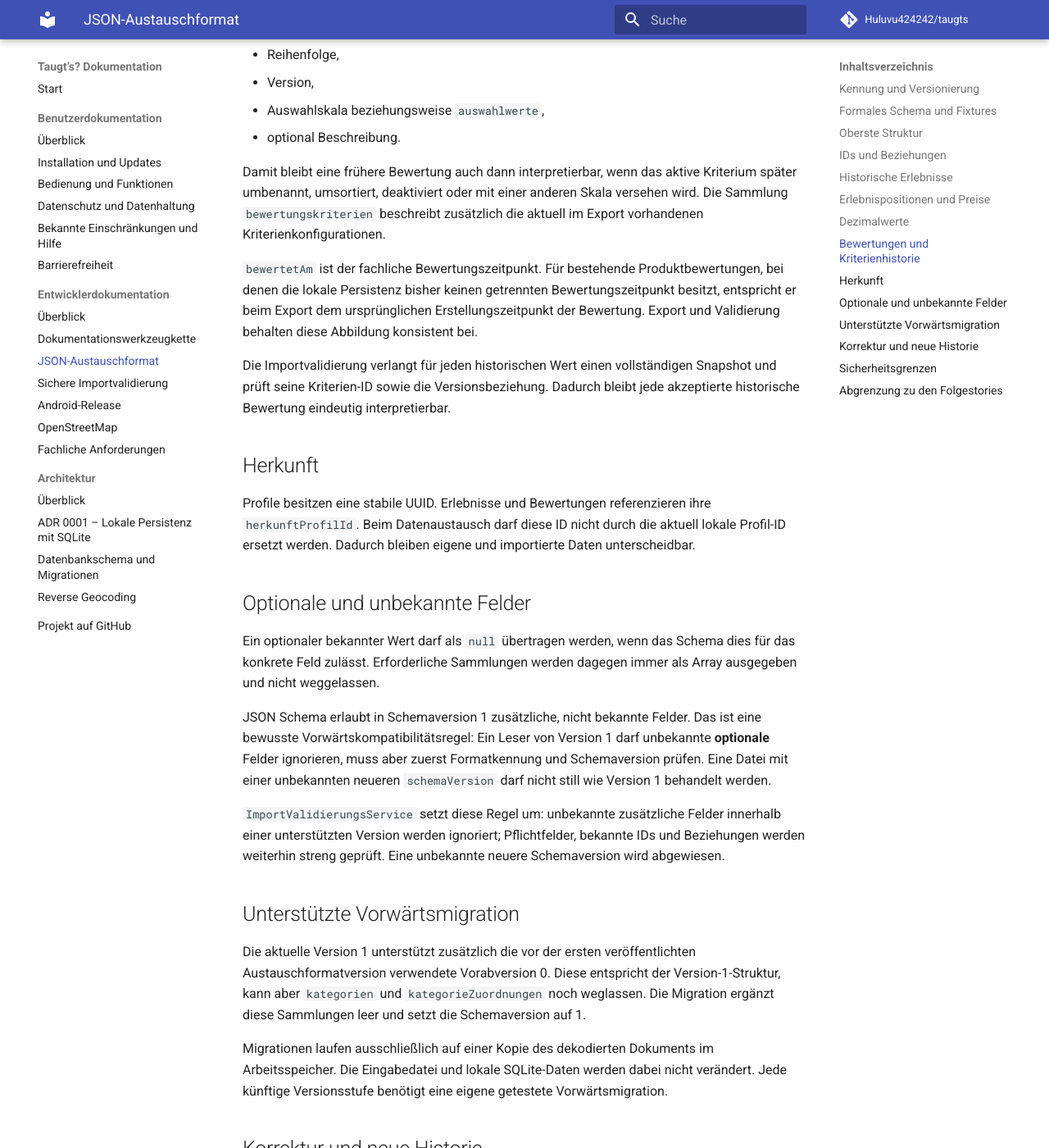
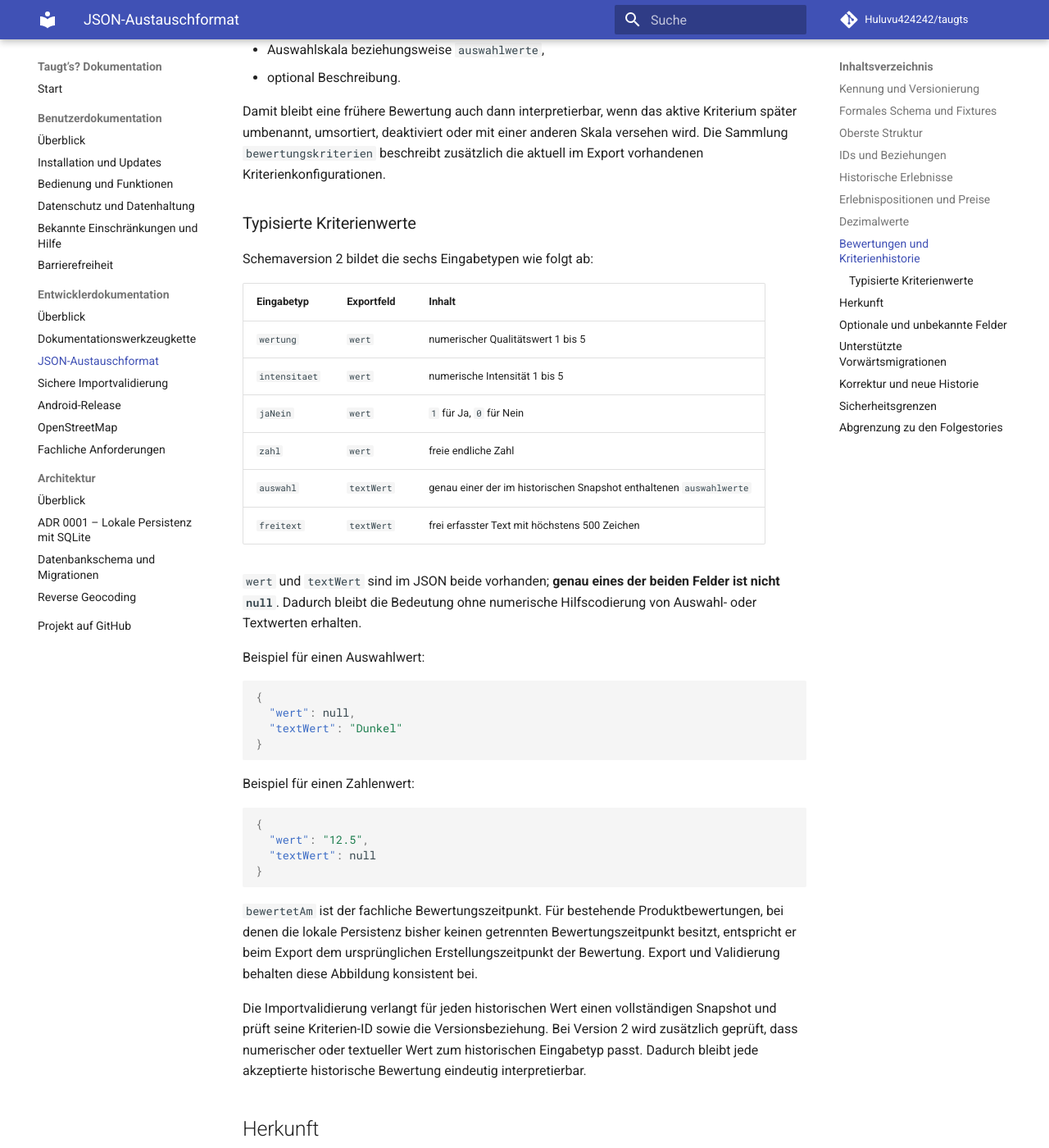
Before and after one commit to Huluvu424242/taugts, an MkDocs documentation site: the page built from docs/entwicklung/austauschformat.md, in a window 1280 px wide and 1400 px high, scrolled down 5039 px. Shown: the whole window at 82% size. Built offline with MkDocs 1.6.1 and Material for MkDocs 9.7.7, drawn with Linux system fonts in a browser that asks for light colours; comment, search, counter and statistics services are not loaded; some of the changed text lies outside the part shown.

Commit message:
Bug #205: Austauschformat 2 dokumentieren

````diff
--- a/docs/entwicklung/austauschformat.md
+++ b/docs/entwicklung/austauschformat.md
@@ -1,6 +1,6 @@
 # Versioniertes JSON-Austauschformat
 
-Taugt’s? verwendet für Sicherung und Datenaustausch ein eigenes, von der lokalen SQLite-Datenbank unabhängiges JSON-Format. Diese Dokumentation beschreibt **Schemaversion 1**. Der Export ist implementiert; Importdateien werden vor jeder späteren Übernahme durch die sichere Importvalidierung vollständig geprüft.
+Taugt’s? verwendet für Sicherung und Datenaustausch ein eigenes, von der lokalen SQLite-Datenbank unabhängiges JSON-Format. Diese Dokumentation beschreibt **Schemaversion 2**. Der Export ist implementiert; Importdateien werden vor jeder späteren Übernahme durch die sichere Importvalidierung vollständig geprüft.
 
 ## Kennung und Versionierung
 
@@ -9,9 +9,9 @@ Jede Datei besitzt mindestens folgende Kopfdaten:
 ```json
 {
   "format": "taugts-export",
-  "schemaVersion": 1,
-  "exportiertAm": "2026-09-02T16:15:00Z",
-  "appVersion": "0.1.0+4"
+  "schemaVersion": 2,
+  "exportiertAm": "2026-09-05T18:15:00Z",
+  "appVersion": "0.1.0+6"
 }
 ```
 
@@ -23,23 +23,17 @@ Jede Datei besitzt mindestens folgende Kopfdaten:
 
 Eine Änderung, die bestehende Felder inkompatibel umdeutet oder entfernt, benötigt eine neue `schemaVersion`. Ergänzende optionale Felder dürfen innerhalb derselben Version hinzukommen, solange vorhandene Bedeutung nicht verändert wird.
 
+Schemaversion 2 wurde eingeführt, weil Bewertungskriterien neben numerischen Werten jetzt auch textuelle Werte für `Auswahl` und `Freitext` speichern können. Dafür besitzt eine Bewertung die getrennten Felder `wert` und `textWert`; genau eines davon ist gesetzt.
+
 ## Formales Schema und Fixtures
 
 Das normative JSON Schema liegt unter:
 
 - `schema/taugts-export.schema.json`
 
-Beispieldaten liegen unter:
+Die vorhandenen Fixtures unter `schema/fixtures/` bleiben bewusst als historische Version-0- und Version-1-Beispiele erhalten. Sie dienen vor allem dazu, die unterstützten Vorwärtsmigrationen, verwaiste Referenzen und fachlich ungültige Status-/Zeitkombinationen zu prüfen. Details stehen unter [Sichere Importvalidierung](importvalidierung.md).
 
-- `schema/fixtures/taugts-export-v1-gueltig.json`
-- `schema/fixtures/taugts-export-v1-ungueltig.json`
-- `schema/fixtures/taugts-export-v0-migrierbar.json`
-- `schema/fixtures/taugts-export-v1-verwaist.json`
-- `schema/fixtures/taugts-export-v1-fachlich-ungueltig.json`
-
-Das gültige Fixture enthält dasselbe Produkt in zwei unterschiedlichen Restaurantbesuchen mit eigenständigen Erlebnispositionen, Preisbeobachtungen und Bewertungen. Damit wird ausdrücklich gezeigt, dass spätere Beobachtungen ältere Werte nicht überschreiben.
-
-Die zusätzlichen Import-Fixtures prüfen eine unterstützte Vorwärtsmigration, verwaiste Referenzen und fachlich ungültige Status-/Zeitkombinationen. Details stehen unter [Sichere Importvalidierung](importvalidierung.md).
+Das bisherige gültige Version-1-Fixture enthält dasselbe Produkt in zwei unterschiedlichen Restaurantbesuchen mit eigenständigen Erlebnispositionen, Preisbeobachtungen und Bewertungen. Damit wird ausdrücklich gezeigt, dass spätere Beobachtungen ältere Werte nicht überschreiben. Beim Import wird es zunächst auf die aktuelle Schemaversion 2 migriert.
 
 ## Oberste Struktur
 
@@ -118,13 +112,13 @@ Beim Import werden nicht nur die einzelnen IDs geprüft. Erlebnisposition, Erleb
 
 ## Dezimalwerte
 
-Nicht-monetäre Dezimalwerte wie Alkoholgehalt, Koordinaten und Bewertungswerte werden als kanonische Dezimalstrings gespeichert, zum Beispiel:
+Nicht-monetäre Dezimalwerte wie Alkoholgehalt, Koordinaten und numerische Bewertungswerte werden als kanonische Dezimalstrings gespeichert, zum Beispiel:
 
 ```json
 {
   "alkoholgehalt": "4.9",
   "breitengrad": "50.8323",
-  "wert": "3.5"
+  "wert": "12.5"
 }
 ```
 
@@ -156,9 +150,42 @@ Jeder Bewertungswert enthält neben der Kriterien-ID einen **historischen Kriter
 
 Damit bleibt eine frühere Bewertung auch dann interpretierbar, wenn das aktive Kriterium später umbenannt, umsortiert, deaktiviert oder mit einer anderen Skala versehen wird. Die Sammlung `bewertungskriterien` beschreibt zusätzlich die aktuell im Export vorhandenen Kriterienkonfigurationen.
 
+### Typisierte Kriterienwerte
+
+Schemaversion 2 bildet die sechs Eingabetypen wie folgt ab:
+
+| Eingabetyp | Exportfeld | Inhalt |
+| --- | --- | --- |
+| `wertung` | `wert` | numerischer Qualitätswert 1 bis 5 |
+| `intensitaet` | `wert` | numerische Intensität 1 bis 5 |
+| `jaNein` | `wert` | `1` für Ja, `0` für Nein |
+| `zahl` | `wert` | freie endliche Zahl |
+| `auswahl` | `textWert` | genau einer der im historischen Snapshot enthaltenen `auswahlwerte` |
+| `freitext` | `textWert` | frei erfasster Text mit höchstens 500 Zeichen |
+
+`wert` und `textWert` sind im JSON beide vorhanden; **genau eines der beiden Felder ist nicht `null`**. Dadurch bleibt die Bedeutung ohne numerische Hilfscodierung von Auswahl- oder Textwerten erhalten.
+
+Beispiel für einen Auswahlwert:
+
+```json
+{
+  "wert": null,
+  "textWert": "Dunkel"
+}
+```
+
+Beispiel für einen Zahlenwert:
+
+```json
+{
+  "wert": "12.5",
+  "textWert": null
+}
+```
+
 `bewertetAm` ist der fachliche Bewertungszeitpunkt. Für bestehende Produktbewertungen, bei denen die lokale Persistenz bisher keinen getrennten Bewertungszeitpunkt besitzt, entspricht er beim Export dem ursprünglichen Erstellungszeitpunkt der Bewertung. Export und Validierung behalten diese Abbildung konsistent bei.
 
-Die Importvalidierung verlangt für jeden historischen Wert einen vollständigen Snapshot und prüft seine Kriterien-ID sowie die Versionsbeziehung. Dadurch bleibt jede akzeptierte historische Bewertung eindeutig interpretierbar.
+Die Importvalidierung verlangt für jeden historischen Wert einen vollständigen Snapshot und prüft seine Kriterien-ID sowie die Versionsbeziehung. Bei Version 2 wird zusätzlich geprüft, dass numerischer oder textueller Wert zum historischen Eingabetyp passt. Dadurch bleibt jede akzeptierte historische Bewertung eindeutig interpretierbar.
 
 ## Herkunft
 
@@ -168,13 +195,18 @@ Profile besitzen eine stabile UUID. Erlebnisse und Bewertungen referenzieren ihr
 
 Ein optionaler bekannter Wert darf als `null` übertragen werden, wenn das Schema dies für das konkrete Feld zulässt. Erforderliche Sammlungen werden dagegen immer als Array ausgegeben und nicht weggelassen.
 
-JSON Schema erlaubt in Schemaversion 1 zusätzliche, nicht bekannte Felder. Das ist eine bewusste Vorwärtskompatibilitätsregel: Ein Leser von Version 1 darf unbekannte **optionale** Felder ignorieren, muss aber zuerst Formatkennung und Schemaversion prüfen. Eine Datei mit einer unbekannten neueren `schemaVersion` darf nicht still wie Version 1 behandelt werden.
+JSON Schema erlaubt in Schemaversion 2 zusätzliche, nicht bekannte Felder. Das ist eine bewusste Vorwärtskompatibilitätsregel: Ein Leser einer unterstützten Version darf unbekannte **optionale** Felder ignorieren, muss aber zuerst Formatkennung und Schemaversion prüfen. Eine Datei mit einer unbekannten neueren `schemaVersion` darf nicht still wie eine bekannte Version behandelt werden.
 
 `ImportValidierungsService` setzt diese Regel um: unbekannte zusätzliche Felder innerhalb einer unterstützten Version werden ignoriert; Pflichtfelder, bekannte IDs und Beziehungen werden weiterhin streng geprüft. Eine unbekannte neuere Schemaversion wird abgewiesen.
 
-## Unterstützte Vorwärtsmigration
+## Unterstützte Vorwärtsmigrationen
 
-Die aktuelle Version 1 unterstützt zusätzlich die vor der ersten veröffentlichten Austauschformatversion verwendete Vorabversion 0. Diese entspricht der Version-1-Struktur, kann aber `kategorien` und `kategorieZuordnungen` noch weglassen. Die Migration ergänzt diese Sammlungen leer und setzt die Schemaversion auf 1.
+Die aktuelle Version 2 unterstützt die älteren Versionen 0 und 1:
+
+- **0 → 1:** Die vor der ersten Austauschformatversion optional fehlenden Sammlungen `kategorien` und `kategorieZuordnungen` werden leer ergänzt.
+- **1 → 2:** Historische Bewertungen erhalten zusätzlich `textWert: null`. Der bisherige numerische `wert` bleibt unverändert erhalten.
+
+Damit werden vorhandene Exporte nicht umgedeutet oder verworfen. Neue textuelle Auswahl- und Freitextwerte entstehen erst in Schemaversion 2.
 
 Migrationen laufen ausschließlich auf einer Kopie des dekodierten Dokuments im Arbeitsspeicher. Die Eingabedatei und lokale SQLite-Daten werden dabei nicht verändert. Jede künftige Versionsstufe benötigt eine eigene getestete Vorwärtsmigration.
 
````
Also changed, not shown: other parts of docs/entwicklung/austauschformat.md (+1 -1 lines).
